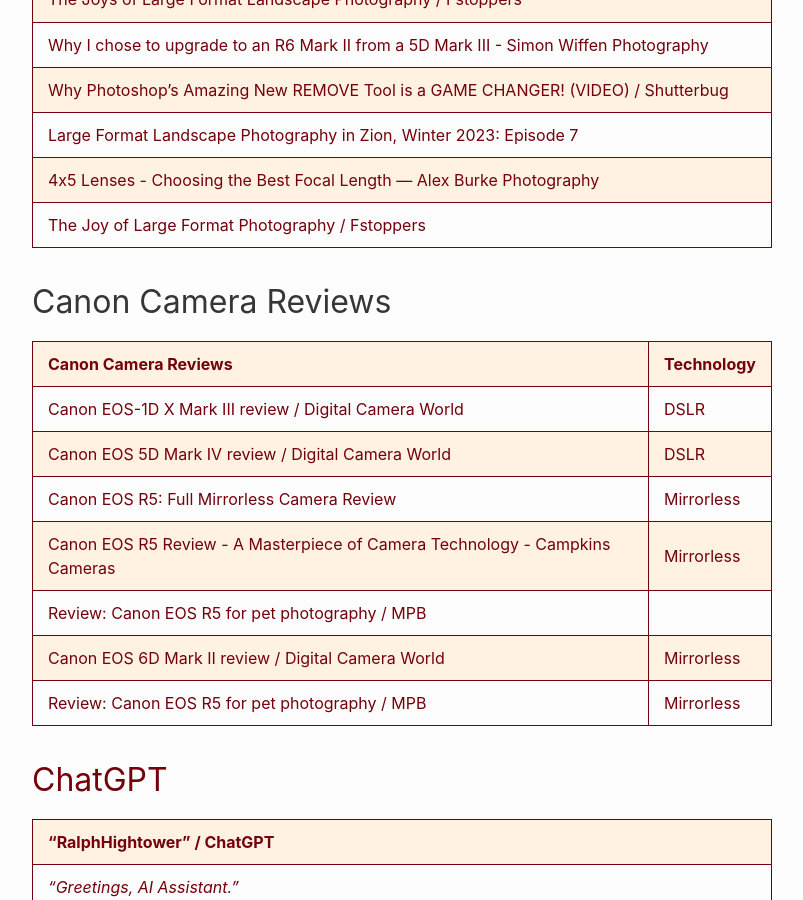
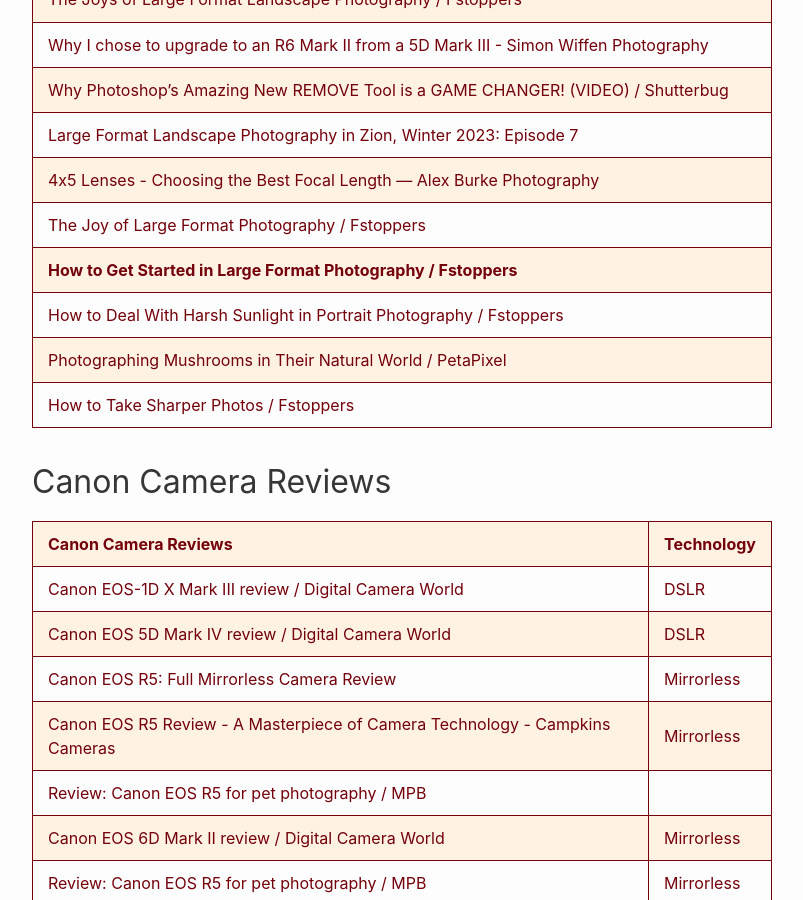
Before and after one commit to RalphHightower/RalphHightower, a Jekyll site: the page built from Photography.md, in a window 1280 px wide and 900 px high, scrolled down 3394 px. Shown: the whole window, without its empty margins (238-1041 px from the left). Built offline with Jekyll 4.4.1, drawn with Linux system fonts in a browser that asks for light colours; our own code applies the rules of GitHub Pages for plain Markdown files.

Commit message:
[docs](doc): Photography(extended description)

```diff
--- a/Photography.md
+++ b/Photography.md
@@ -52,6 +52,10 @@
 | [Large Format Landscape Photography in Zion, Winter 2023: Episode 7](https://youtube.com/watch?v=M6vA26KLVXc&feature=share ) |
 | [4x5 Lenses - Choosing the Best Focal Length — Alex Burke Photography](https://www.alexburkephoto.com/blog/2020/5/31/4x5-lenses-choosing-the-best-focal-length ) |
 | [The Joy of Large Format Photography / Fstoppers](https://fstoppers.com/film/joy-large-format-photography-643119 ) |
+| **[How to Get Started in Large Format Photography / Fstoppers](https://fstoppers.com/film/how-get-started-large-format-photography-647936 )** |
+| [How to Deal With Harsh Sunlight in Portrait Photography / Fstoppers](https://fstoppers.com/lighting/how-deal-harsh-sunlight-portrait-photography-647590 ) |
+| [Photographing Mushrooms in Their Natural World / PetaPixel](https://petapixel.com/2023/11/04/photographing-mushrooms-in-their-natural-world/ ) |
+| [How to Take Sharper Photos / Fstoppers](https://fstoppers.com/education/how-take-sharper-photos-647466 ) |
 
 [^41]: A monorail 4×5 view camera is one of the cameras on my Camera Bucket List
 
```
